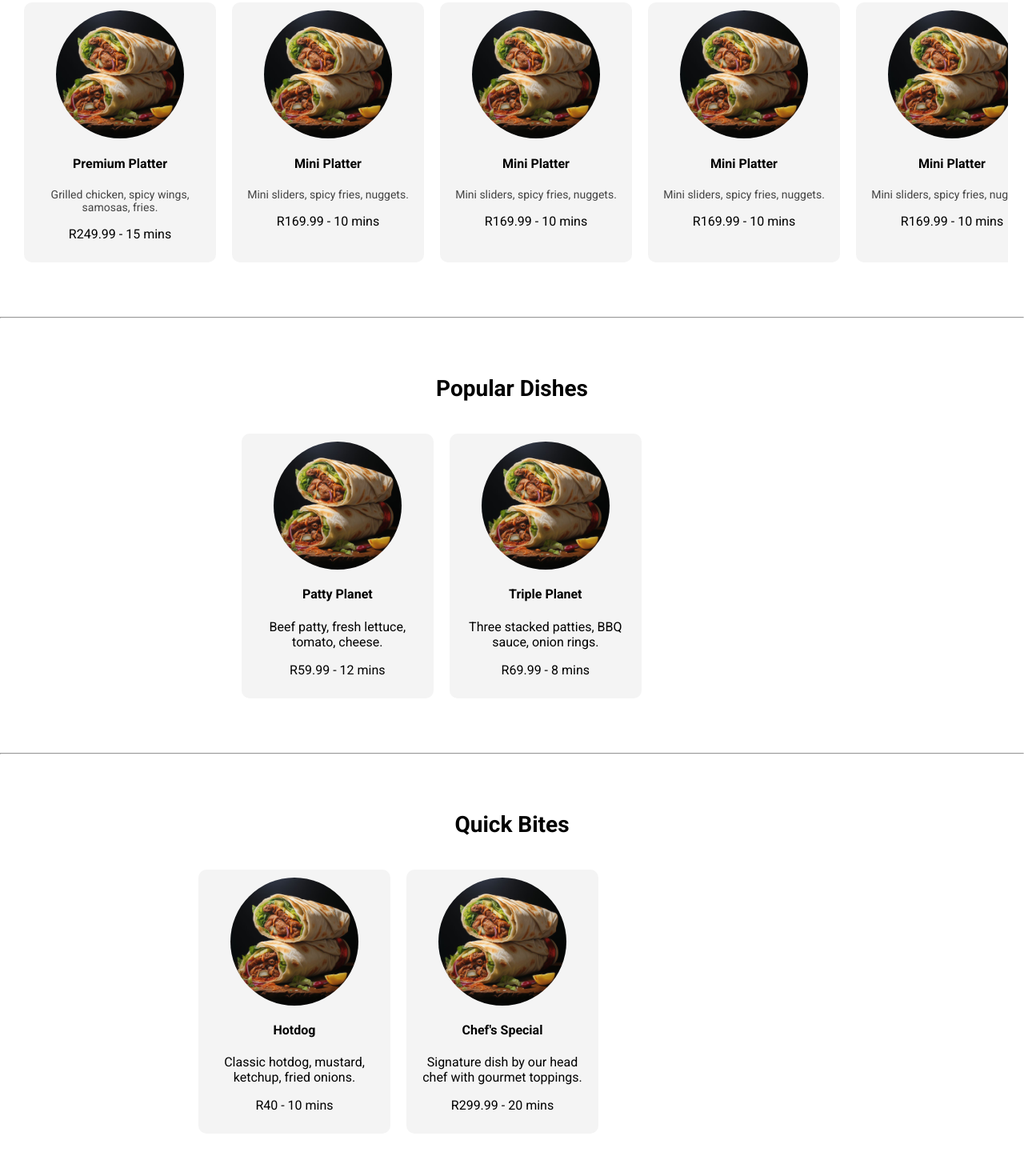
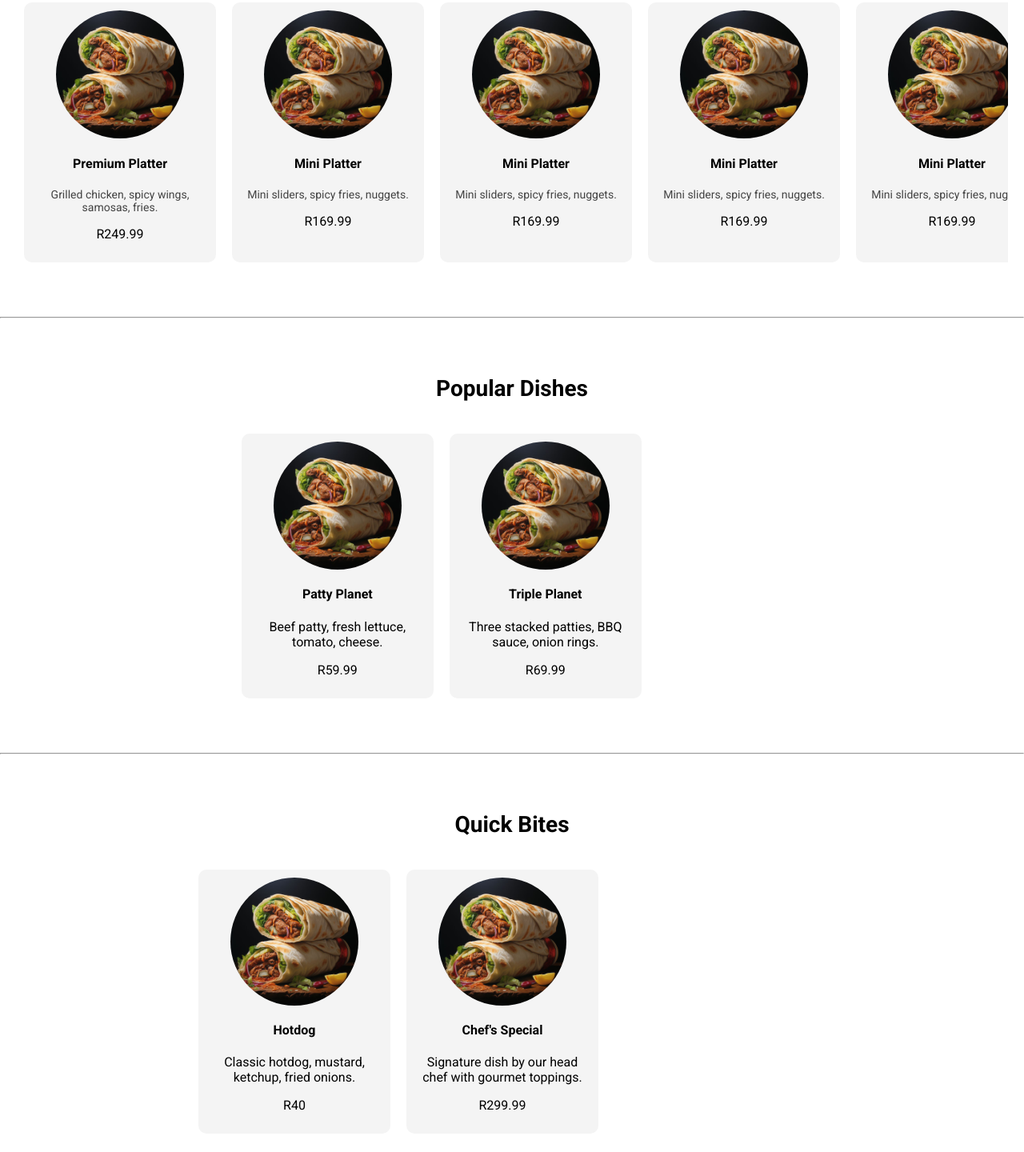
Before and after one commit to Neosenama001/rakeng, a plain HTML site: page index.html in a window 1280 px wide. Shown: the part 623-2063 px from the top of the page at 80% size. Drawn offline with Linux system fonts and the light colour scheme.

Commit message:
Update index.html

```diff
--- a/index.html
+++ b/index.html
@@ -48,37 +48,37 @@
         <img src="section1.jpeg" alt="Premium Platter" />
         <h4>Premium Platter</h4>
         <p class="description">Grilled chicken, spicy wings, samosas, fries.</p>
-        <p>R249.99 - 15 mins</p>
+        <p>R249.99</p>
       </div>
       <div class="item" onclick="showFullscreen(2)">
         <img src="section1.jpeg" alt="Mini Platter" />
         <h4>Mini Platter</h4>
         <p class="description">Mini sliders, spicy fries, nuggets.</p>
-        <p>R169.99 - 10 mins</p>
+        <p>R169.99</p>
       </div>
       <div class="item" onclick="showFullscreen(3)">
         <img src="section1.jpeg" alt="Mini Platter" />
         <h4>Mini Platter</h4>
         <p class="description">Mini sliders, spicy fries, nuggets.</p>
-        <p>R169.99 - 10 mins</p>
+        <p>R169.99</p>
       </div>
       <div class="item" onclick="showFullscreen(4)">
         <img src="section1.jpeg" alt="Mini Platter" />
         <h4>Mini Platter</h4>
         <p class="description">Mini sliders, spicy fries, nuggets.</p>
-        <p>R169.99 - 10 mins</p>
+        <p>R169.99</p>
       </div>
       <div class="item" onclick="showFullscreen(5)">
         <img src="section1.jpeg" alt="Mini Platter" />
         <h4>Mini Platter</h4>
         <p class="description">Mini sliders, spicy fries, nuggets.</p>
-        <p>R169.99 - 10 mins</p>
+        <p>R169.99</p>
       </div>
             <div class="item" onclick="showFullscreen(6)">
         <img src="section1.jpeg" alt="Mini Platter" />
         <h4>Mini Platter</h4>
         <p class="description">Mini sliders, spicy fries, nuggets.</p>
-        <p>R169.99 - 10 mins</p>
+        <p>R169.99</p>
       </div>
     </div>
   </section>
@@ -93,13 +93,13 @@
         <img src="section1.jpeg" alt="Patty Planet" />
         <h4>Patty Planet</h4>
         <p>Beef patty, fresh lettuce, tomato, cheese.</p>
-        <p>R59.99 - 12 mins</p>
+        <p>R59.99</p>
       </div>
       <div class="item" onclick="showFullscreen(8)">
         <img src="section1.jpeg" alt="Triple Planet" />
         <h4>Triple Planet</h4>
         <p>Three stacked patties, BBQ sauce, onion rings.</p>
-        <p>R69.99 - 8 mins</p>
+        <p>R69.99</p>
       </div>
     </div>
   </section>
@@ -114,13 +114,13 @@
         <img src="section1.jpeg" alt="Hotdog" />
         <h4>Hotdog</h4>
         <p>Classic hotdog, mustard, ketchup, fried onions.</p>
-        <p>R40 - 10 mins</p>
+        <p>R40</p>
       </div>
       <div class="item" onclick="showFullscreen(10)">
         <img src="section1.jpeg" alt="Chef's Special" />
         <h4>Chef's Special</h4>
         <p>Signature dish by our head chef with gourmet toppings.</p>
-        <p>R299.99 - 20 mins</p>
+        <p>R299.99</p>
       </div>
     </div>
   </section>
@@ -157,13 +157,9 @@
         <a href="#">Privacy</a><a href="#">Terms</a><a href="mailto:contact@rakengfoods.com">Email</a>
       </div>
       <div class="socials">
-        <a href="#"><i class="fab fa-facebook-f"></i></a>
-        <a href="#"><i class="fab fa-twitter"></i></a>
-        <a href="#"><i class="fab fa-instagram"></i></a>
-        <a href="#"><i class="fab fa-tiktok"></i></a>
-        <a href="#"><i class="fab fa-youtube"></i></a>
-        <a href="#"><i class="fab fa-whatsapp"></i></a>
-        <a href="#"><i class="fas fa-envelope"></i></a>
+        <a href="https://www.facebook.com/p/Rakeng-100063775613334/"><i class="fab fa-facebook-f"></i></a>
+        <a href="https://www.instagram.com/officialrakeng/?hl=en"><i class="fab fa-instagram"></i></a>
+        <a href="https://www.tiktok.com/@rakeng.official"><i class="fab fa-tiktok"></i></a>
       </div>
     </div>
   </footer>
```
